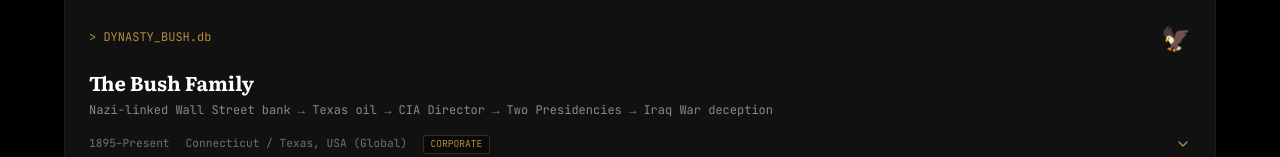
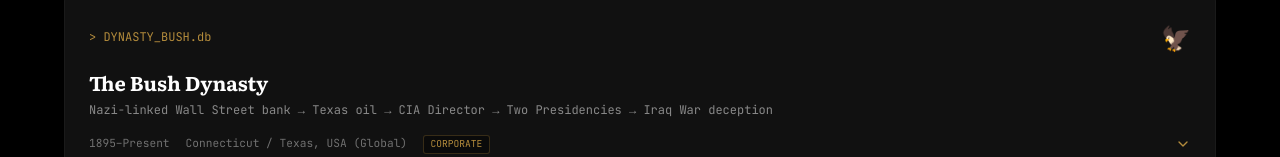
Before and after one commit to redpilbiblio/redpillbiblio-archive, a React (Vite) app: page /families in a window 1280 px wide. Shown: the part 1951-2108 px from the top of the page. Built offline with nearby package versions, Linux system fonts and the light colour scheme; no server answers.

Commit message:
Update Bush Family text on Family Trees

```diff
--- a/src/data/dynasties_index.ts
+++ b/src/data/dynasties_index.ts
@@ -106,7 +106,7 @@ export const dynastiesIndex: DynastyMeta[] = [
   },
   {
     id: 'bush',
-    title: "The Bush Family",
+    title: "The Bush Dynasty",
     tagline: "Nazi-linked Wall Street bank → Texas oil → CIA Director → Two Presidencies → Iraq War deception",
     icon: '🦅',
     era: '1895–Present',
```
